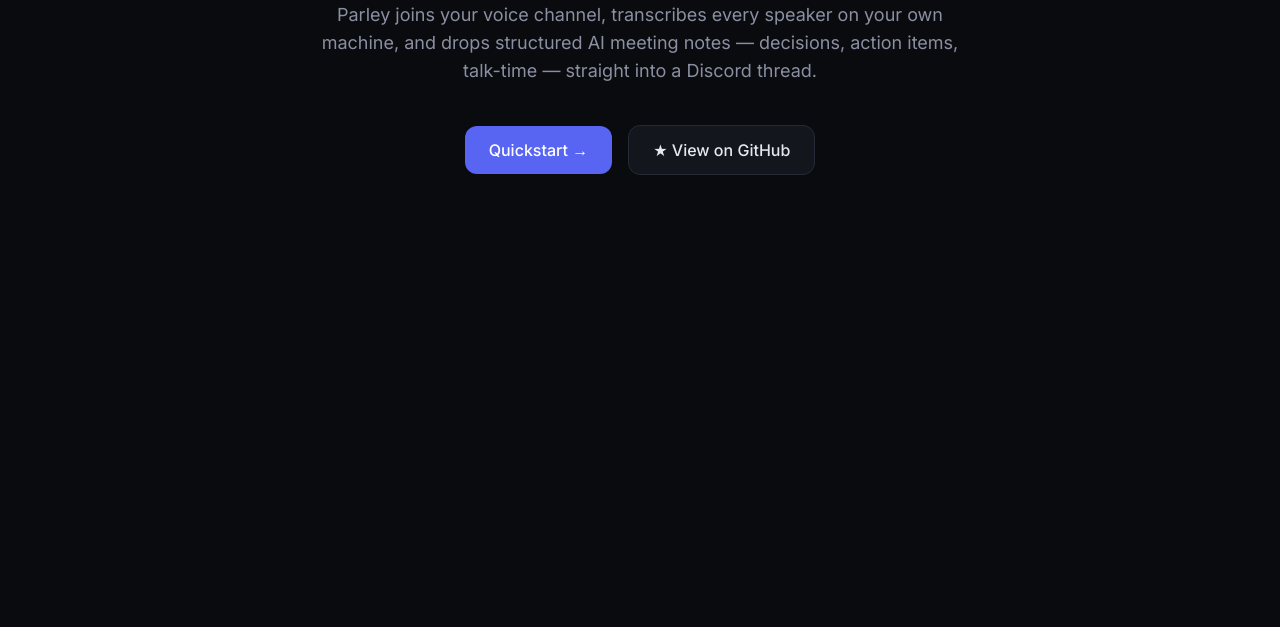
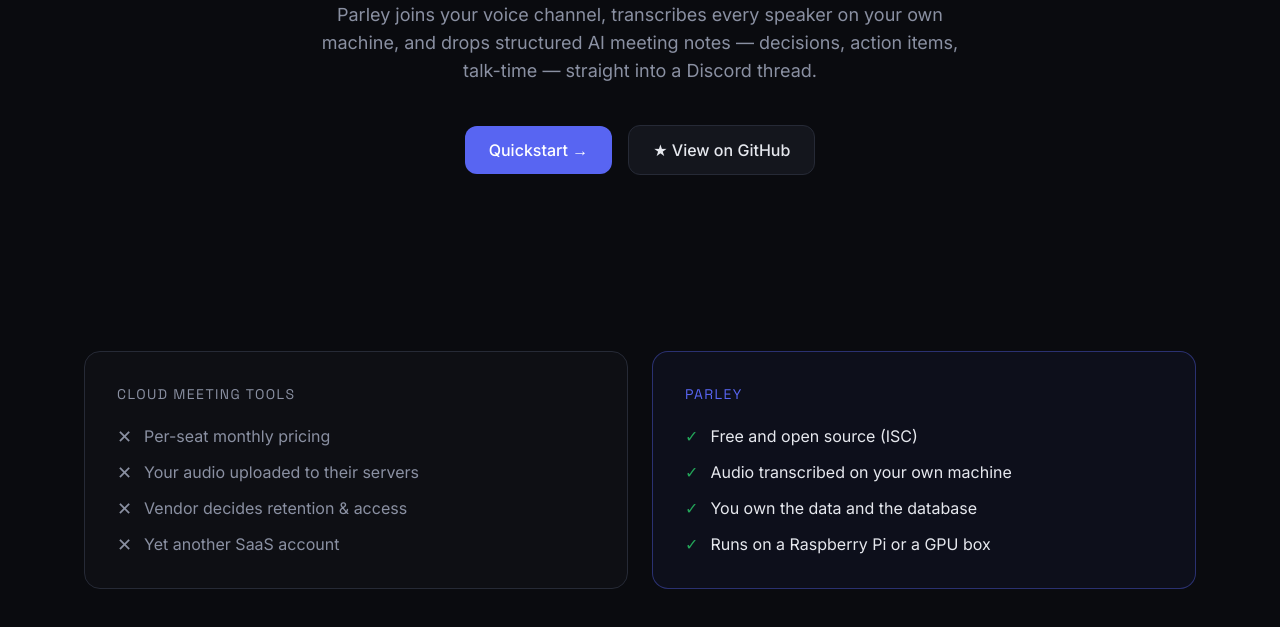
Before and after one commit to SakethKanchi/parley-landing, an Astro site: page / in a window 1280 px wide. Shown: the part 493-1120 px from the top of the page. Before the commit the page ends 800 px from the top, so only its background shows below. Built offline with nearby package versions, Linux system fonts and the light colour scheme; Astro itself is replaced by a stand-in of ours.

Commit message:
feat: why/contrast strip

```diff
--- /dev/null
+++ b/src/components/WhyStrip.astro
@@ -0,0 +1,38 @@
+---
+const cloud = [
+  'Per-seat monthly pricing',
+  'Your audio uploaded to their servers',
+  'Vendor decides retention & access',
+  'Yet another SaaS account',
+];
+const parley = [
+  'Free and open source (ISC)',
+  'Audio transcribed on your own machine',
+  'You own the data and the database',
+  'Runs on a Raspberry Pi or a GPU box',
+];
+---
+<section class="mx-auto max-w-6xl px-5 py-20">
+  <div class="grid gap-6 md:grid-cols-2">
+    <div class="rounded-2xl border border-edge bg-panel/40 p-8" data-reveal>
+      <h2 class="font-display text-sm uppercase tracking-widest text-muted">Cloud meeting tools</h2>
+      <ul class="mt-5 space-y-3">
+        {cloud.map((c) => (
+          <li class="flex items-start gap-3 text-muted">
+            <span class="mt-1 text-lg leading-none">✕</span><span>{c}</span>
+          </li>
+        ))}
+      </ul>
+    </div>
+    <div class="rounded-2xl border border-primary/40 bg-primary/5 p-8" data-reveal>
+      <h2 class="font-display text-sm uppercase tracking-widest text-primary">Parley</h2>
+      <ul class="mt-5 space-y-3">
+        {parley.map((p) => (
+          <li class="flex items-start gap-3 text-ink">
+            <span class="mt-1 leading-none text-accent">✓</span><span>{p}</span>
+          </li>
+        ))}
+      </ul>
+    </div>
+  </div>
+</section>
--- a/src/pages/index.astro
+++ b/src/pages/index.astro
@@ -2,10 +2,12 @@
 import Base from '../layouts/Base.astro';
 import Nav from '../components/Nav.astro';
 import Hero from '../components/Hero.astro';
+import WhyStrip from '../components/WhyStrip.astro';
 ---
 <Base>
   <Nav />
   <main id="main">
     <Hero />
+    <WhyStrip />
   </main>
 </Base>
```
